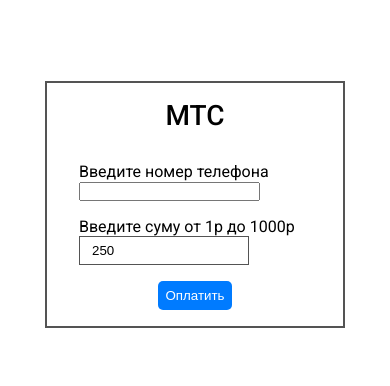
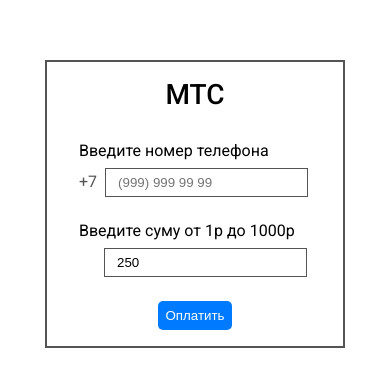
Before and after one commit to Le0nar/payment__terminal, a Next.js app: page /operator/1 in a window 390 px wide. Shown: the part 218-604 px from the top of the page. Built offline with nearby package versions, Linux system fonts and the light colour scheme; a web font is replaced by a local one.

Commit message:
refactor: change  mask for phone input

```diff
--- a/components/MoneyInput.tsx
+++ b/components/MoneyInput.tsx
@@ -8,12 +8,12 @@
 } from "./../styles/OperatorPageStyles";
 
 interface MoneyInputProps {
-  paymnetData: IPaymentData;
+  paymentData: IPaymentData;
   setPaymentData: (paymentData: IPaymentData) => void;
 }
 
 const MoneyInput: React.FC<MoneyInputProps> = ({
-  paymnetData,
+  paymentData,
   setPaymentData,
 }) => {
   const [isPromptActive, setIsPromptActive] = useState<boolean>(false);
@@ -28,7 +28,7 @@
     } else {
       setIsPromptActive(false);
     }
-    setPaymentData({ ...paymnetData, moneyAmount: +input.current.value });
+    setPaymentData({ ...paymentData, moneyAmount: +input.current.value });
   };
 
   useEffect(() => {
--- a/components/PhoneInput.tsx
+++ b/components/PhoneInput.tsx
@@ -3,31 +3,36 @@
 import {
   StyledInputWrapper,
   StyledLabel,
-  StyledInput,
   StyledPrompt,
+  StyledInputContainer
 } from "./../styles/OperatorPageStyles";
-import InputMask from "react-input-mask";
+import PhoneMask from "./PhoneMask";
 
 interface PhoneInputProps {
-  paymnetData: IPaymentData;
+  paymentData: IPaymentData;
   setPaymentData: (paymentData: IPaymentData) => void;
   isPromptActive: boolean;
 }
 
 const PhoneInput: React.FC<PhoneInputProps> = ({
-  paymnetData,
+  paymentData,
   setPaymentData,
   isPromptActive,
 }) => {
   return (
     <StyledInputWrapper>
-      <StyledLabel htmlFor="telephone">Введите номер телефона</StyledLabel>
-      <InputMask
-        mask="+7 (999) 999-99-99"
-        value={paymnetData.telephone}
-        onChange={(event) => setPaymentData({ ...paymnetData, telephone: event.target.value })}
-      />
-      {paymnetData.telephone !== "" && isPromptActive && (
+      <StyledInputContainer>
+        <StyledLabel htmlFor="telephone">Введите номер телефона</StyledLabel>
+        <div>
+          <span>+7</span>
+          <PhoneMask
+            setPaymentData={setPaymentData}
+            paymentData={paymentData}
+          />
+        </div>
+      </StyledInputContainer>
+
+      {paymentData.telephone !== "" && isPromptActive && (
         <StyledPrompt>Неверно заполнено поле</StyledPrompt>
       )}
     </StyledInputWrapper>
--- /dev/null
+++ b/components/PhoneMask.tsx
@@ -0,0 +1,19 @@
+import { StyledInput } from "../styles/OperatorPageStyles";
+
+const PhoneMask = ({setPaymentData, paymentData}) => {
+  const handleChange = (e) => {
+    var x = e.target.value.replace(/\D/g, '').match(/(\d{0,3})(\d{0,3})(\d{0,4})/);
+    e.target.value = !x[2] ? x[1] : '(' + x[1] + ') ' + x[2] + (x[3] ? '-' + x[3] : '');
+    setPaymentData({ ...paymentData, telephone: e.target.value});
+  };
+
+  return (
+    <StyledInput
+      placeholder="(999) 999 99 99"
+      onChange={handleChange}
+      type="tel"
+    />
+  );
+};
+
+export default PhoneMask;
--- a/package.json
+++ b/package.json
@@ -16,7 +16,6 @@
     "next": "10.2.3",
     "react": "17.0.2",
     "react-dom": "17.0.2",
-    "react-input-mask": "^2.0.4",
     "react-is": "^17.0.2",
     "styled-components": "^5.3.0",
     "typescript": "^4.3.2"
--- a/pages/operator/[id].tsx
+++ b/pages/operator/[id].tsx
@@ -15,7 +15,7 @@
 
 const OperatorPage = () => {
   const [operator, setOperator] = useState<IOperator>();
-  const [paymnetData, setPaymentData] = useState<IPaymentData>({
+  const [paymentData, setPaymentData] = useState<IPaymentData>({
     telephone: "",
     moneyAmount: 250,
   });
@@ -29,9 +29,9 @@
   const router = useRouter();
 
   useEffect(() => {
-    const isValidTelephone: boolean = validateTelephone(paymnetData.telephone);
+    const isValidTelephone: boolean = validateTelephone(paymentData.telephone);
     setPhoneIsPromptActive(!isValidTelephone);
-  }, [paymnetData]);
+  }, [paymentData]);
 
   useEffect(() => {
     const operatorID: number = +router.query.id;
@@ -40,10 +40,10 @@
   }, [router]);
 
   const checkParameters = () => {
-    if (isPhonePromptActive || paymnetData.moneyAmount === 0) {
+    if (isPhonePromptActive || paymentData.moneyAmount === 0) {
       return;
     }
-    makePayment(paymnetData, popup, setPopup, router);
+    makePayment(paymentData, popup, setPopup, router);
   };
 
   if (!operator) {
@@ -55,11 +55,11 @@
       <MainLayout title={`Пополнение средств | ${operator.name}`}>
         <WindowTitle>{operator.name}</WindowTitle>
         <PhoneInput
-          paymnetData={paymnetData}
+          paymentData={paymentData}
           setPaymentData={setPaymentData}
           isPromptActive={isPhonePromptActive}
         />
-        <MoneyInput paymnetData={paymnetData} setPaymentData={setPaymentData} />
+        <MoneyInput paymentData={paymentData} setPaymentData={setPaymentData} />
         <StyledSendBtn onClick={checkParameters}>Оплатить</StyledSendBtn>
         {popup.isSuccesPopupActive && (
           <PopupWindow isSuccessfulRequest={true} />
--- a/styles/OperatorPageStyles.ts
+++ b/styles/OperatorPageStyles.ts
@@ -11,6 +11,14 @@
   width: 100%;
   margin-bottom: 16px;
 `;
+export const StyledInputContainer: StyledComponentDiv = styled.div`
+  display: flex;
+  align-items: center;
+
+  @media (max-width: 769px) {
+    display: block;
+  }
+`;
 
 export const StyledLabel: StyledComponentLabel = styled.label`
   padding-right: 16px;
@@ -18,6 +26,7 @@
 `;
 
 export const StyledInput: StyledComponentInput = styled.input`
+  margin: 8px 0px 8px 8px ;
   border: 1px solid ${({ theme }) => theme.colors.primary};
   padding: 6px 12px;
 `;
@@ -25,7 +34,10 @@
 export const StyledInputMoney: StyledComponentInput = styled.input`
   border: 1px solid ${({ theme }) => theme.colors.primary};
   padding: 6px 12px;
-  width: 170px;
+  margin: 8px 0px;
+  @media (max-width: 769px) {
+    margin-left: 25px;
+  }
 `;
 
 export const StyledPrompt: StyledComponentSpan = styled.span`
--- a/utils/validation.ts
+++ b/utils/validation.ts
@@ -1,4 +1,3 @@
 export const validateTelephone = (value: string): boolean => {
-  const reg = /^[7,8]/;
-  return value.replace(/\D/g, "").length === 11 ? true : false;
+  return value.replace(/\D/g, "").length === 10 ? true : false;
 };
```
Also changed, not shown: 1 other file (tests, documents, lock files or other folders).
